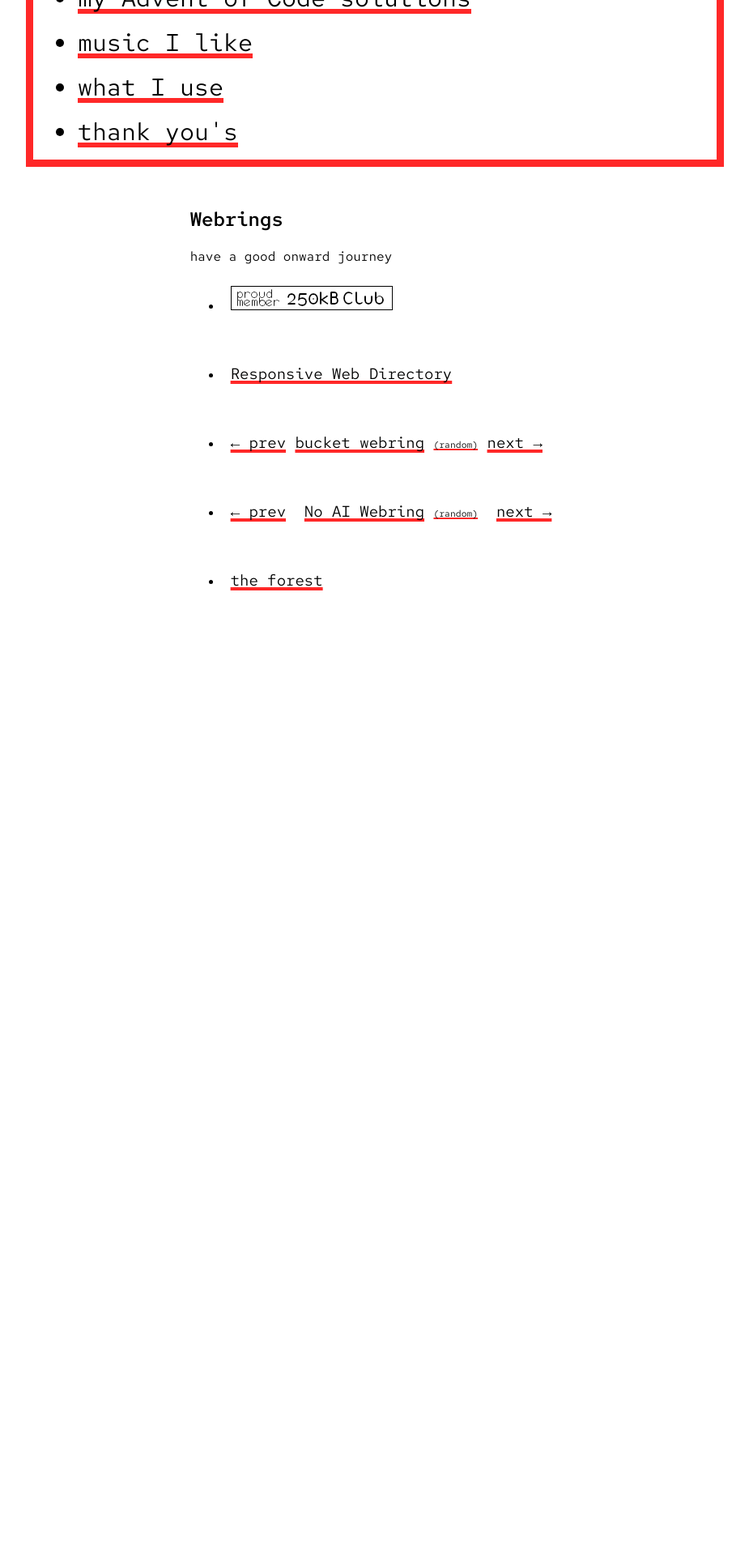
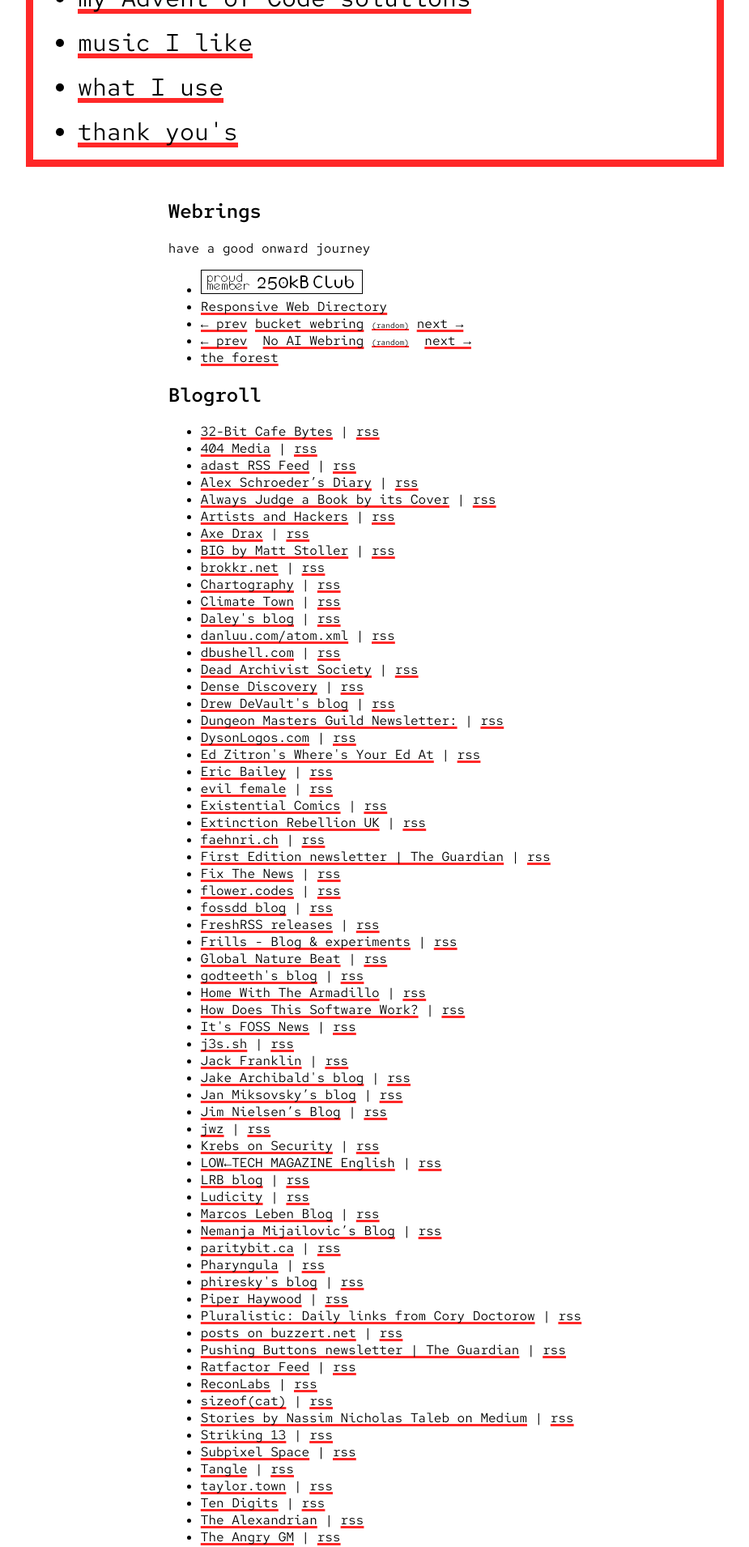
Before and after one commit to TomJB1/my-website-jekyll, a Jekyll site: the page built from index.html, in a window 1280 px wide. Shown: the part 754-2664 px from the top of the page at 81% size, without its empty margins (177-1102 px from the left). Built offline with Jekyll 4.4.1, drawn with Linux system fonts in a browser that asks for light colours; before the commit the page ends 1559 px from its top, so only the background shows below that; some of the changed text lies outside the part shown.

Commit message:
add blogroll to home page

```diff
--- /dev/null
+++ b/_data/blogs.csv
@@ -0,0 +1,86 @@
+name,xmlUrl,htmlUrl
+32-Bit Cafe Bytes,https://listmonk.32bit.cafe/archive.xml,https://listmonk.32bit.cafe
+404 Media,https://www.404media.co/rss/,https://www.404media.co
+adast RSS Feed,https://adast.dk/index.rss,https://adast.dk
+Alex Schroeder’s Diary,https://alexschroeder.ch/view/index.rss,https://alexschroeder.ch
+Always Judge a Book by its Cover,https://alwaysjudgeabookbyitscover.com/index.xml,https://alwaysjudgeabookbyitscover.com
+Artists and Hackers,https://www.artistsandhackers.org/feed.xml,https://www.artistsandhackers.org
+Axe Drax,https://axedrax.uk/feed/,https://axedrax.uk
+BIG by Matt Stoller,https://www.thebignewsletter.com/feed,https://www.thebignewsletter.com
+brokkr.net,https://brokkr.net/feed/,https://brokkr.net
+Chartography,https://www.chartography.net/feed,https://www.chartography.net
+Climate Town,https://www.climatetown.news/feed.xml,https://www.climatetown.news
+Daley's blog,https://lingwhatics.ca/feed.xml,https://lingwhatics.ca
+danluu.com/atom.xml,https://danluu.com/atom.xml,https://danluu.com
+dbushell.com,https://dbushell.com/rss.xml,https://dbushell.com
+Dead Archivist Society,https://transjovian.org/view/archives/index.rss,https://transjovian.org
+Dense Discovery,https://www.densediscovery.com/feed/,https://www.densediscovery.com
+Drew DeVault's blog,https://drewdevault.com/blog/index.xml,https://drewdevault.com
+Dungeon Masters Guild Newsletter:,https://www.dmsguild.com/newsletter_rss_feed.php,https://www.dmsguild.com
+DysonLogos.com,http://www.dysonlogos.com/feed/,https://www.dysonlogos.com
+Ed Zitron's Where's Your Ed At,https://www.wheresyoured.at/rss/,https://www.wheresyoured.at
+Eric Bailey,https://ericwbailey.website/feed/feed.xml,https://ericwbailey.website
+evil female,https://www.evilfemale.blog/feed,https://www.evilfemale.blog
+Existential Comics,https://existentialcomics.com/rss.xml,https://existentialcomics.com
+Extinction Rebellion UK,https://extinctionrebellion.uk/feed/,https://extinctionrebellion.uk
+faehnri.ch,https://faehnri.ch/feed.xml,https://faehnri.ch
+First Edition newsletter | The Guardian,https://www.theguardian.com/world/series/first-edition/rss,https://www.theguardian.com
+Fix The News,https://fixthenews.com/rss/,https://fixthenews.com
+flower.codes,https://flower.codes/feed.xml,https://flower.codes
+fossdd blog,https://fossdd.codeberg.page/index.xml,https://fossdd.codeberg.page
+FreshRSS releases,https://github.com/FreshRSS/FreshRSS/releases.atom,https://github.com
+Frills - Blog &amp; experiments,https://frills.dev/rss.xml,https://frills.dev
+Global Nature Beat,https://thenaturebeat.substack.com/feed,https://thenaturebeat.substack.com
+godteeth's blog,https://godteeth.com/blog/RSS.xml,https://godteeth.com
+Home With The Armadillo,https://homewiththearmadillo.blog/feed/,https://homewiththearmadillo.blog
+How Does This Software Work?,https://adrian.geek.nz/docs.atom,https://adrian.geek.nz
+It's FOSS News,https://news.itsfoss.com/latest/rss/,https://news.itsfoss.com
+j3s.sh,https://j3s.sh/feed.atom,https://j3s.sh
+Jack Franklin,https://www.jackfranklin.co.uk/feed.xml,https://www.jackfranklin.co.uk
+Jake Archibald's blog,https://jakearchibald.com/posts.rss,https://jakearchibald.com
+Jan Miksovsky’s blog,https://jan.miksovsky.com/rss.xml,https://jan.miksovsky.com
+Jim Nielsen’s Blog,https://blog.jim-nielsen.com/feed.xml,https://blog.jim-nielsen.com
+jwz,https://cdn.jwz.org/blog/feed/,https://cdn.jwz.org
+Krebs on Security,https://krebsonsecurity.com/feed/,https://krebsonsecurity.com
+LOW←TECH MAGAZINE English,https://solar.lowtechmagazine.com/posts/index.xml,https://solar.lowtechmagazine.com
+LRB blog,https://www.lrb.co.uk/blog/feed,https://www.lrb.co.uk
+Ludicity,https://ludic.mataroa.blog/rss/,https://ludic.mataroa.blog
+Marcos Leben Blog,https://www.marcozehe.de/rss.xml,https://www.marcozehe.de
+Nemanja Mijailovic’s Blog,https://mijailovic.net/feed.xml,https://mijailovic.net
+paritybit.ca,https://www.paritybit.ca/feed.xml,https://www.paritybit.ca
+Pharyngula,https://freethoughtblogs.com/pharyngula/feed/,https://freethoughtblogs.com
+phiresky's blog,https://phiresky.github.io/blog/rss.xml,https://phiresky.github.io
+Piper Haywood,https://piperhaywood.com/feed/,https://piperhaywood.com
+Pluralistic: Daily links from Cory Doctorow,https://pluralistic.net/feed/,https://pluralistic.net
+posts on buzzert.net,https://buzzert.net/posts/feed.xml,https://buzzert.net
+Pushing Buttons newsletter | The Guardian,https://www.theguardian.com/games/series/pushing-buttons/rss,https://www.theguardian.com
+Ratfactor Feed,https://ratfactor.com/atom.xml,https://ratfactor.com
+ReconLabs,https://shelbyruettiger.substack.com/feed,https://shelbyruettiger.substack.com
+sizeof(cat),https://sizeof.cat/index.xml,https://sizeof.cat
+Stories by Nassim Nicholas Taleb on Medium,https://medium.com/@nntaleb/feed,https://medium.com
+Striking 13,https://iandunt.substack.com/feed,https://iandunt.substack.com
+Subpixel Space,https://subpixel.space/feed.xml,https://subpixel.space
+Tangle,https://www.readtangle.com/archive/rss/,https://www.readtangle.com
+taylor.town,https://taylor.town/feed.xml,https://taylor.town
+Ten Digits,https://tendigits.space/feed.xml,https://tendigits.space
+The Alexandrian,https://thealexandrian.net/feed,https://thealexandrian.net
+The Angry GM,https://theangrygm.com/feed/,https://theangrygm.com
+The Curious Creations of Tim Holman,https://tholman.com/feed.xml,https://tholman.com
+The Hermit Technology Blog - Hermit Tech,https://www.hermit-tech.com/blog?format=rss,https://www.hermit-tech.com
+The Indie Web,https://theindieweb.com/feed.xml,https://theindieweb.com
+The Jolly Teapot,https://thejollyteapot.com/feed.rss,https://thejollyteapot.com
+the library of alexandra,https://library.xandra.cc/feed/,https://library.xandra.cc
+The Markup,https://themarkup.org/feeds/rss.xml,https://themarkup.org
+The Pudding,https://pudding.cool/rss.xml,https://pudding.cool
+The Spite Stack,https://thespitestack.substack.com/feed,https://thespitestack.substack.com
+The Thunderbird Blog,https://blog.thunderbird.net/feed/,https://blog.thunderbird.net
+The War on Cars,https://feeds.libsyn.com/132228/rss,https://feeds.libsyn.com
+The Wild Blog in the West,https://www.blogger.com/feeds/8080596742132031255/posts/default,https://www.blogger.com
+Timo Tijhof,https://timotijhof.net/feed/,https://timotijhof.net
+tommi.space main stream,https://tommi.space/index.xml,https://tommi.space
+Tom Scott's Weekly Newsletter,https://www.tomscott.com/updates.xml,https://www.tomscott.com
+Trans Writes,https://transwrites.world/feed/,https://transwrites.world
+Tyler Gaw's blog,https://tylergaw.com/rss.xml,https://tylergaw.com
+Waging Nonviolence,https://wagingnonviolence.org/feed/,https://wagingnonviolence.org
+What Do We Do Now That We're Here?,https://rojospinks.substack.com/feed,https://rojospinks.substack.com
+World Playground Deceit - New content,https://world-playground-deceit.net/global.xml,https://world-playground-deceit.net
--- a/assets/css/home.css
+++ b/assets/css/home.css
@@ -16,42 +16,17 @@
     padding: 1.2rem 0;
 }
 
-#webrings
+.centered
 {
-    padding: 10px;
-    margin-top: 100px;
     margin: auto;
     width: fit-content;
-
-    h2{
-        font-size: 24px;
-    }
     div{
-        font-size: 19px;
-        padding: 10px;
-        padding-bottom: 50px;
         overflow: auto;
     }
 }
 
 .rss-feed {
     display: none;
-}
-
-#music
-{
-    position: sticky;
-    bottom: 0;
-    background-color: white;
-    padding-left: 20px;
-
-    audio
-    {
-        height: 20px;
-        bottom: -3px;
-        position: relative;
-        margin-right: 3px;
-    }
 }
 
 header p
--- a/index.html
+++ b/index.html
@@ -42,7 +42,7 @@
             <li><a href="/thank-you.html">thank you's</a></li>
         </ul>
     </main>
-    <div id="webrings">
+    <div class="centered">
         <h2>Webrings</h2>
         <p>have a good onward journey</p>
         <ul>
@@ -82,6 +82,12 @@
                 </div>
             </li>
         </ul>
+        <h2>Blogroll</h2>
+        <ul>
+            {% for blog in site.data.blogs %}
+            <li><a href="{{blog.htmlUrl}}">{{blog.name}}</a> | <a href="{{blog.xmlUrl}}">rss</a></li>
+            {%endfor%}
+        </ul>
     </div>
 </body>
 
```
Also changed, not shown: 2 other files.
